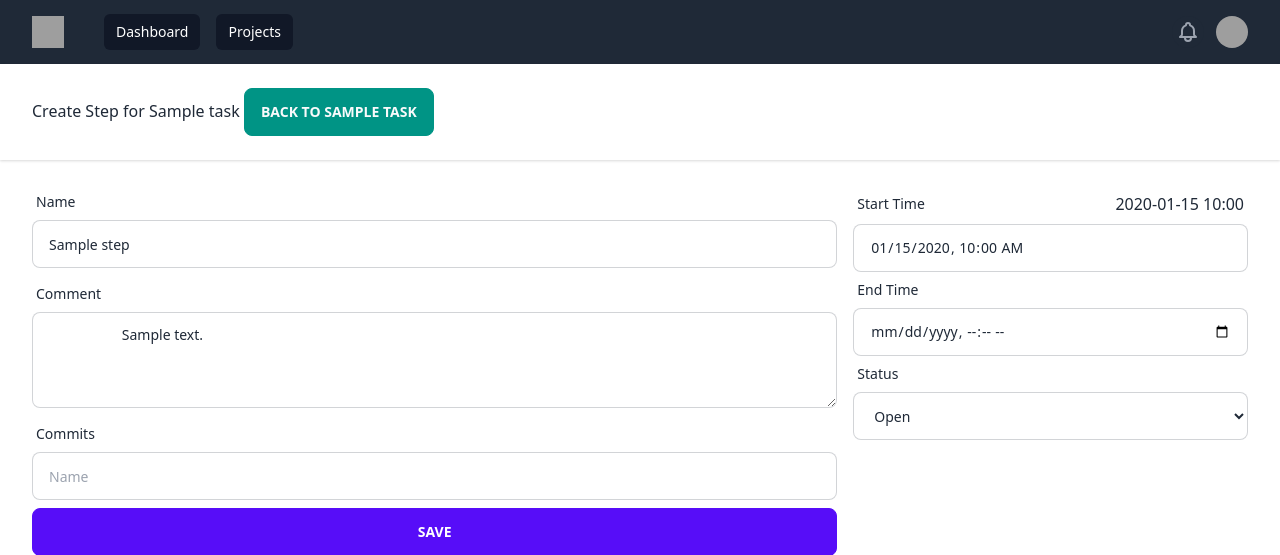
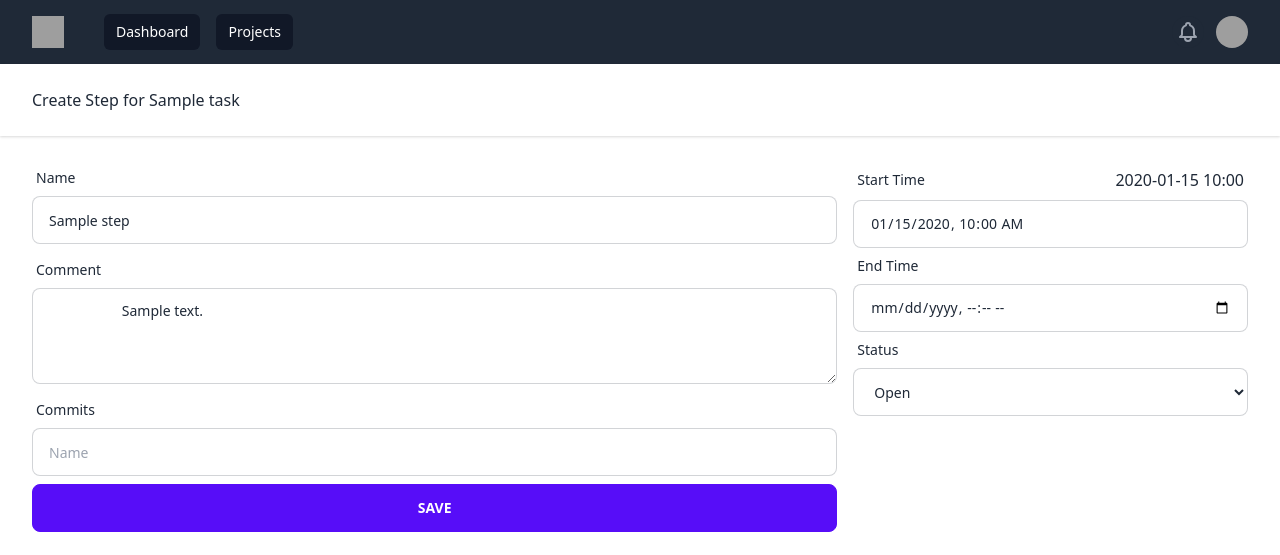
Before and after one commit to dewmal/next-pm, a Django app: page /project/task/step/view/1 in a window 1280 px wide. Shown: the top 555 px of the page. Run offline with Django 3.2, Linux system fonts and the light colour scheme; tables that the repository leaves empty hold one stand-in row (Sample ...); style sheets or scripts are compiled from the project's sources; grey boxes are pictures that could not be loaded.

Commit message:
Fix issue

```diff
--- a/templates/task/step/create.html
+++ b/templates/task/step/create.html
@@ -2,8 +2,6 @@
 {% block title %}
     Create Step for  <a href="{% url 'task-view' task.id %}">{{ task.name }}</a>
 
-
-    <a class="btn btn-success" href="{% url 'task-view' step.task_id %}">Back to {{ task.name }}</a>
 
 {% endblock %}
 {% block content %}
```
